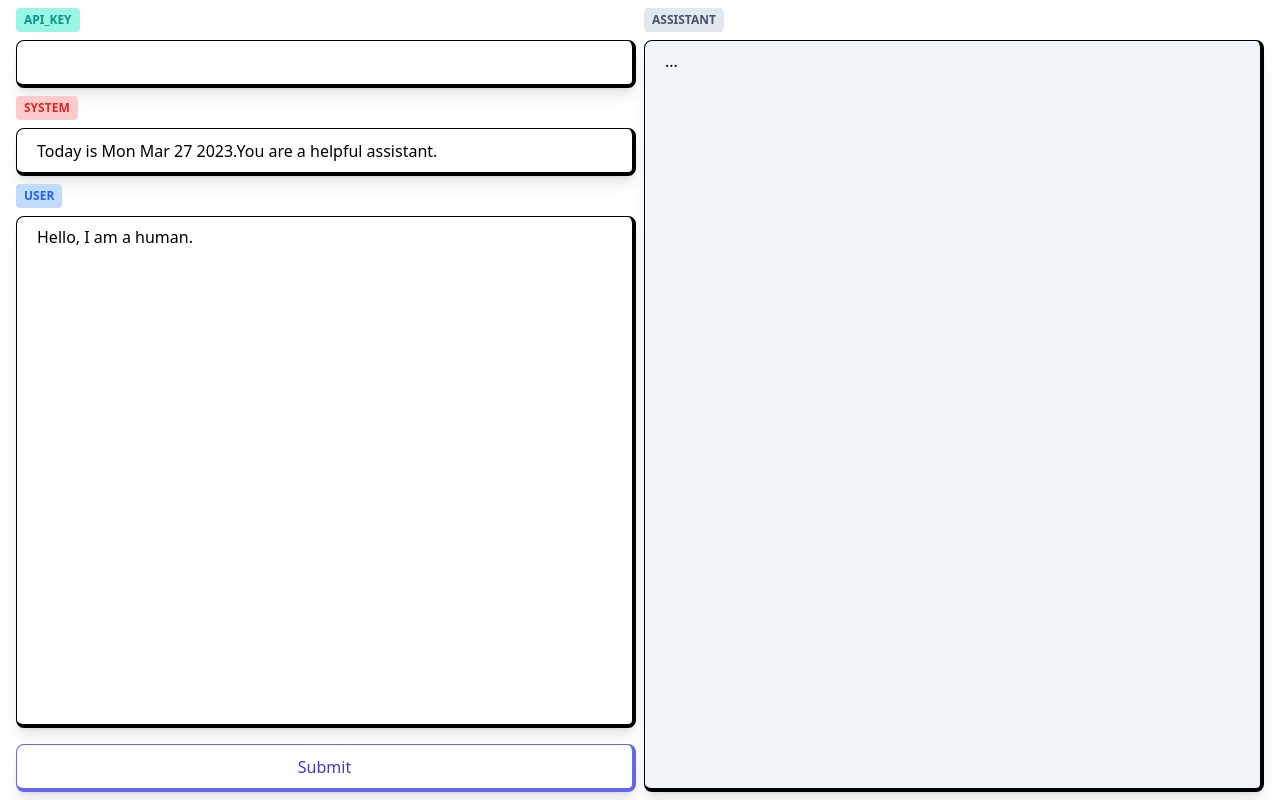
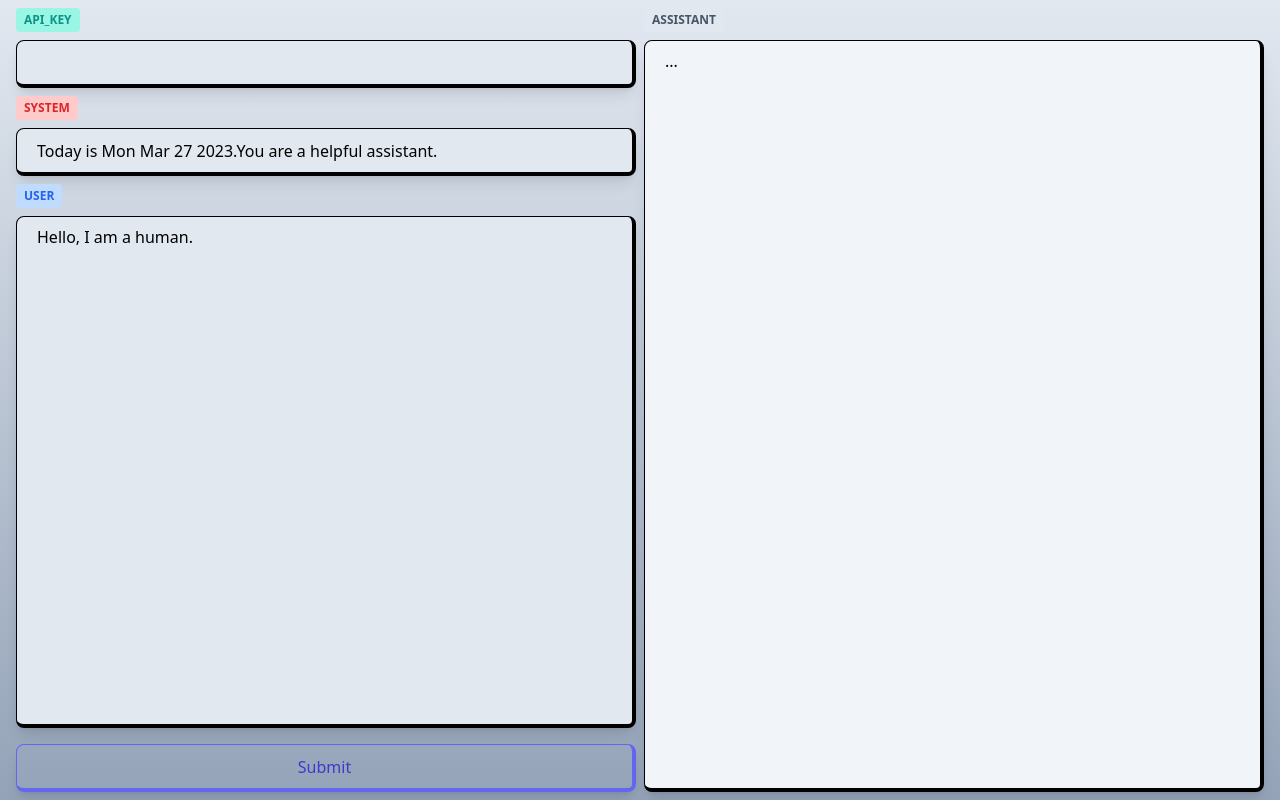
Before and after one commit to discountry/chatgpt-toolbox, a Next.js app: page / in a window 1280 px wide. Built offline with nearby package versions, Linux system fonts and the light colour scheme.

Commit message:
add bg color

```diff
--- a/app/App.tsx
+++ b/app/App.tsx
@@ -119,7 +119,7 @@ export default function App({
                   API_KEY
                 </span>
                 <input
-                  className="resize-none h-8 xl:h-12 w-full px-5 py-2 font-medium border border-b-4 border-r-4 border-black rounded-lg shadow-lg hover:shadow-sm"
+                  className="resize-none h-8 xl:h-12 w-full px-5 py-2 font-medium border border-b-4 border-r-4 border-black rounded-lg shadow-lg hover:shadow-sm bg-slate-200"
                   name="apiKey"
                   type="password"
                   value={apiKey}
@@ -133,7 +133,7 @@ export default function App({
                   System
                 </span>
                 <input
-                  className="resize-none h-8 xl:h-12 w-full px-5 py-2 font-medium border border-b-4 border-r-4 border-black rounded-lg shadow-lg hover:shadow-sm"
+                  className="resize-none h-8 xl:h-12 w-full px-5 py-2 font-medium border border-b-4 border-r-4 border-black rounded-lg shadow-lg hover:shadow-sm bg-slate-200"
                   name="system"
                   value={direction}
                   onChange={(e) => setDirection(e.target.value)}
@@ -146,7 +146,7 @@ export default function App({
                   User
                 </span>
                 <textarea
-                  className="resize-none h-full w-full px-5 py-2 font-medium border border-b-4 border-r-4 border-black rounded-lg shadow-lg hover:shadow-sm"
+                  className="resize-none h-full w-full px-5 py-2 font-medium border border-b-4 border-r-4 border-black rounded-lg shadow-lg hover:shadow-sm bg-slate-200"
                   name="user"
                   value={question}
                   onChange={(e) => setQuestion(e.target.value)}
--- a/app/layout.tsx
+++ b/app/layout.tsx
@@ -16,7 +16,9 @@ export default function RootLayout({
 }) {
   return (
     <html lang="en">
-      <body>{children}</body>
+      <body className="bg-gradient-to-b from-slate-200 to-slate-400">
+        {children}
+      </body>
     </html>
   );
 }
```
